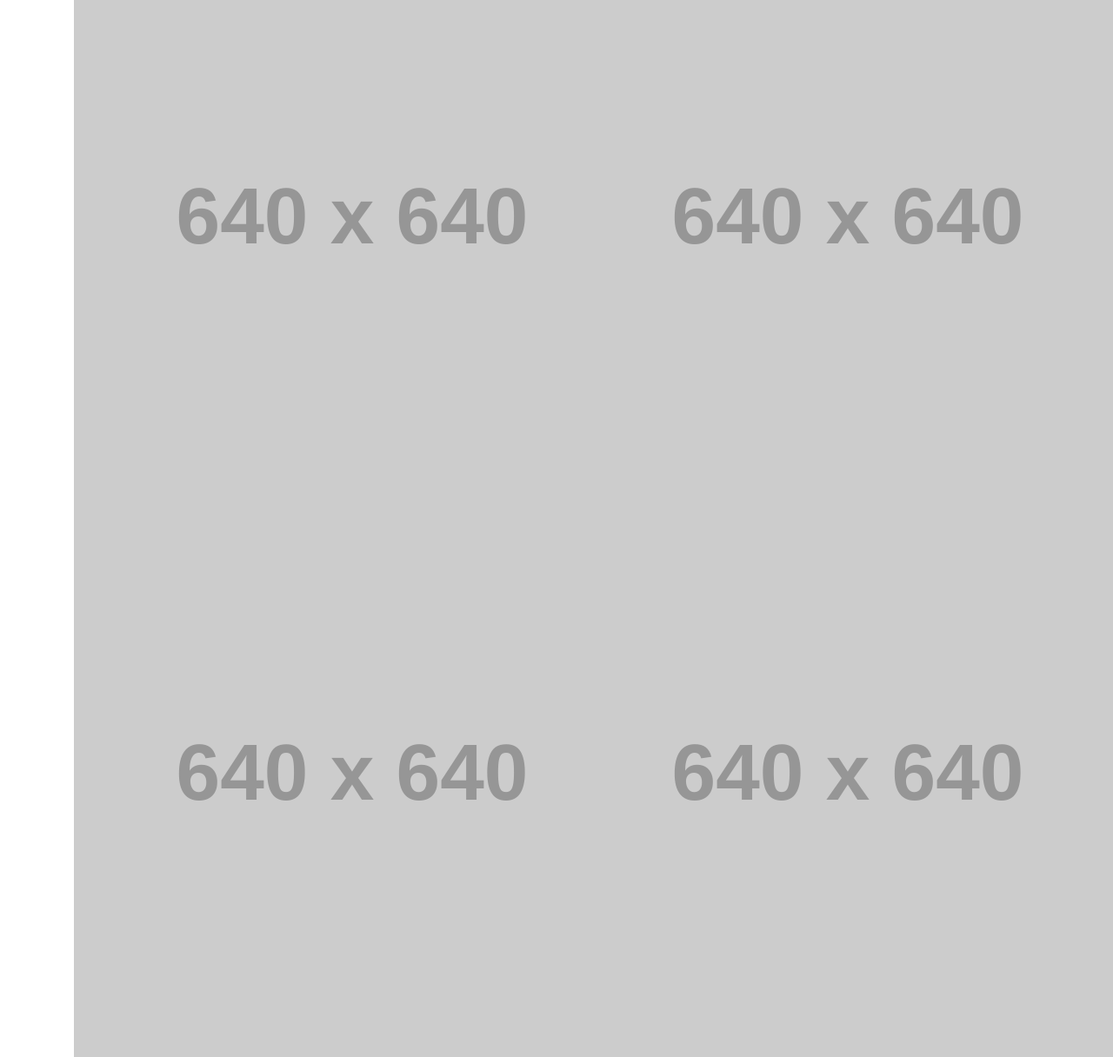
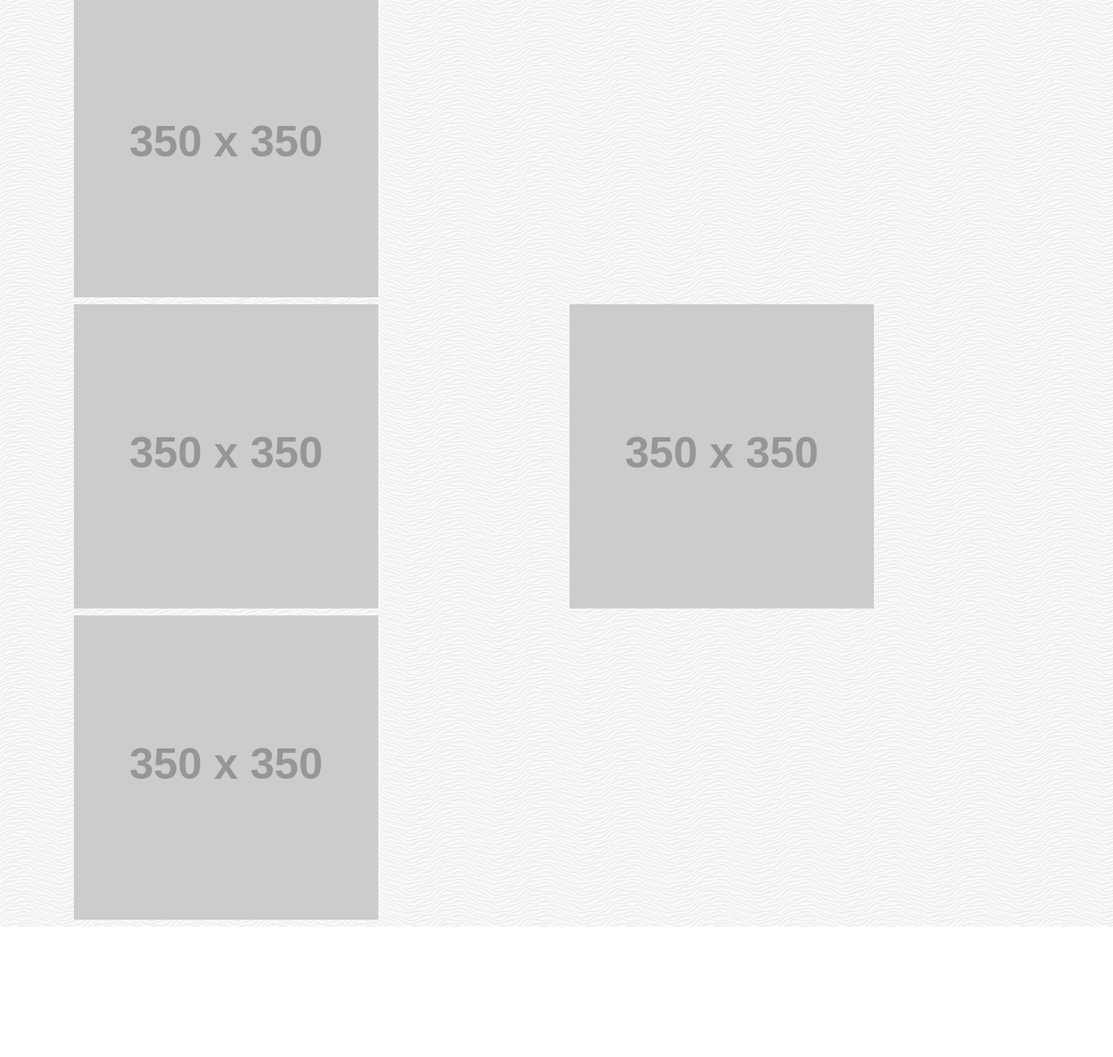
Before and after one commit to oksimone/oksimone.github.io, a plain HTML site: page portfolio.html in a window 1280 px wide. Shown: the part 120-1336 px from the top of the page at 87% size. After the commit the page ends 1186 px from the top, so only its background shows below. Drawn offline with nearby package versions, Linux system fonts and the light colour scheme; placeholder pictures from the web are drawn by us.

Commit message:
made changes to portfolio.html

```diff
--- a/portfolio.html
+++ b/portfolio.html
@@ -1,19 +1,19 @@
 <!doctype html>
 <html lang="en">
   <head>
-    <!-- Required meta tags -->
+
     <meta charset="utf-8">
     <meta name="viewport" content="width=device-width, initial-scale=1, shrink-to-fit=no">
 
-    <!-- Bootstrap CSS -->
+
     <link rel="stylesheet" href="https://stackpath.bootstrapcdn.com/bootstrap/4.5.0/css/bootstrap.min.css" integrity="sha384-9aIt2nRpC12Uk9gS9baDl411NQApFmC26EwAOH8WgZl5MYYxFfc+NcPb1dKGj7Sk" crossorigin="anonymous">
 
     <title>Portfolio</title>
   </head>
-  <body>
+  <body body style="background-image: url(/assets/white-waves.png)";>
 
     <nav class="navbar navbar-expand-lg navbar-light" style="background-color: lavender;">
-        <a class="navbar-brand" href="#">Kristian's Portfolio</a>
+        <a class="navbar-brand" href="https://oksimone.github.io/">Kristian's Portfolio</a>
         <button class="navbar-toggler" type="button" data-toggle="collapse" data-target="#navbarNavAltMarkup"
             aria-controls="navbarNavAltMarkup" aria-expanded="false" aria-label="Toggle navigation">
             <span class="navbar-toggler-icon"></span>
@@ -27,19 +27,24 @@
             </div>
         </div>
     </nav>
+
+    <h1>
+        Porfolio
+    </h1>
+
 <div class="container">
     <div class="row">
-    <div class="col-12 col-lg-6">
-        <img src="http://placehold.it/640x640" clas="img-fluid" alt="Homework1">
+    <div class="col-12 col-lg-6 mb-2 mr-2">
+        <img src="http://placehold.it/350x350" clas="img-fluid" alt="Homework1">
     </div>
-    <div class="col-12 col-lg-6">
-        <img src="http://placehold.it/640x640" clas="img-fluid" alt="Homework1">
+    <div class="col-12 col-lg-6 mb-2">
+        <img src="http://placehold.it/350x350" clas="img-fluid" alt="Homework1">
     </div>
-    <div class="col-12 col-lg-6">
-        <img src="http://placehold.it/640x640" clas="img-fluid" alt="Homework1">
+    <div class="col-12 col-lg-6 mb-2">
+        <img src="http://placehold.it/350x350" clas="img-fluid" alt="Homework1">
     </div>
-    <div class="col-12 col-lg-6">
-        <img src="http://placehold.it/640x640" clas="img-fluid" alt="Homework1">
+    <div class="col-12 col-lg-6 mb-2">
+        <img src="http://placehold.it/350x350" clas="img-fluid" alt="Homework1">
     </div>
 </div>
 </div>
```
Also changed, not shown: contact.html (+1 -1 lines).
